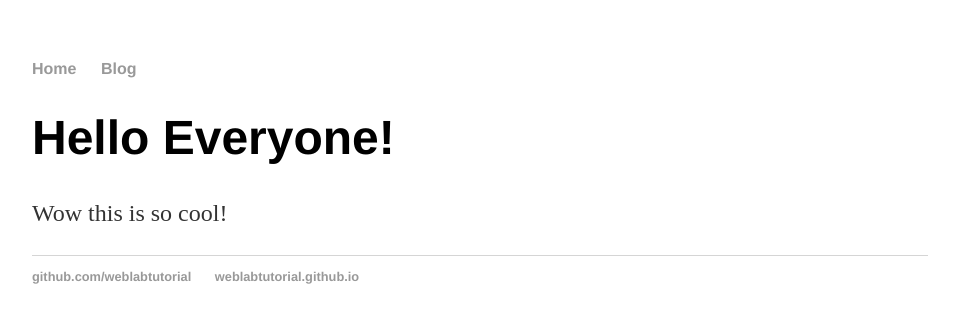
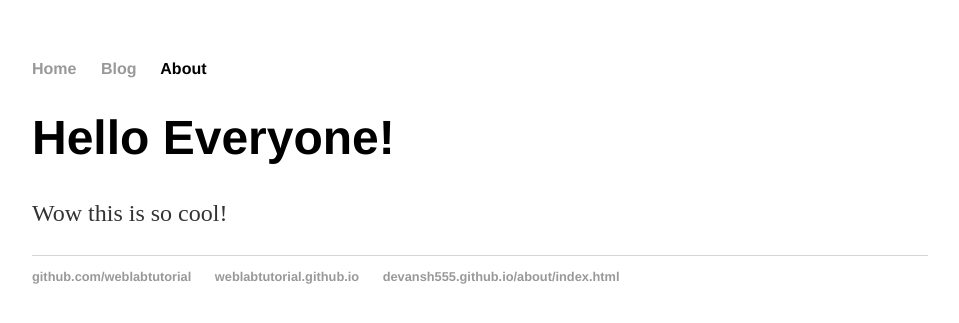
Before and after one commit to Devansh555/Devansh555.github.io, a Jekyll site: the page built from index.html, in a window 1280 px wide. Shown: the top 323 px of the page, without its empty margins (160-1119 px from the left). Built offline with Jekyll 4.4.1, drawn with Linux system fonts in a browser that asks for light colours.

Commit message:
Update default.html

```diff
--- a/_layouts/default.html
+++ b/_layouts/default.html
@@ -11,6 +11,7 @@
       <ul>
         <li><a href ="/">Home</a></li>
         <li><a href="/blog">Blog</a></li>
+        <li<a href = "/">About</a></li>
       </ul>
     </nav>
     <div class="container">
@@ -22,6 +23,7 @@
       <ul>
         <li><a href="https://github.com/weblabtutorial">github.com/weblabtutorial</a></li>
         <li><a href="https://weblabtutorial.github.io">weblabtutorial.github.io </a></li>
+        <li><a href="https://devansh555.github.io/about/index.html">devansh555.github.io/about/index.html</a></li>
       </ul>
     </footer>
   </body>
```
